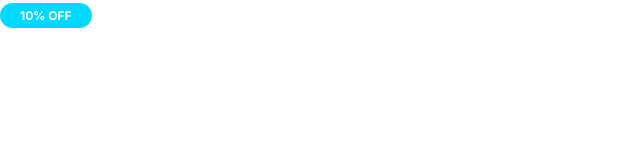
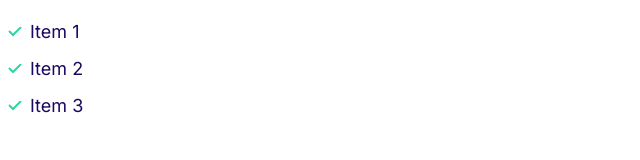
Before and after one commit to christymadilao/html-project, a plain HTML site: page index.html in a window 1280 px wide. Shown: the whole page, without its empty margins (0-640 px from the left). Drawn offline with Linux system fonts and the light colour scheme.

Commit message:
Built lists and ticked lists components.

```diff
--- a/css/styles.css
+++ b/css/styles.css
@@ -114,3 +114,31 @@ a {
     font-size: 1.2rem;
   }
 }
+
+/* Lists */
+.list {
+  list-style: none;
+  padding-left: 0;
+  color: var(--color-heading);
+}
+
+.list--inline .list__item {
+  display: inline-block;
+  margin-right: 2rem;
+}
+
+.list--tick {
+  list-style-image: url(../images/tick.svg);
+  padding-left: 3rem;
+}
+
+.list--tick .list__item {
+  padding-left: 0.5rem;
+  margin-bottom: 1rem;
+}
+
+@media screen and (min-width: 1024px) {
+  .list--tick .list__item {
+    padding-left: 0;
+  }
+}
--- a/index.html
+++ b/index.html
@@ -15,6 +15,10 @@
     <link rel="stylesheet" href="css/styles.css" />
   </head>
   <body>
-    <span class="badge badge--secondary badge--small">10% OFF</span>
+    <ul class="list list--tick">
+      <li class="list__item">Item 1</li>
+      <li class="list__item">Item 2</li>
+      <li class="list__item">Item 3</li>
+    </ul>
   </body>
 </html>
```
Also changed, not shown: components/lists.html (added, +5 -0 lines), images/tick.svg (added).
